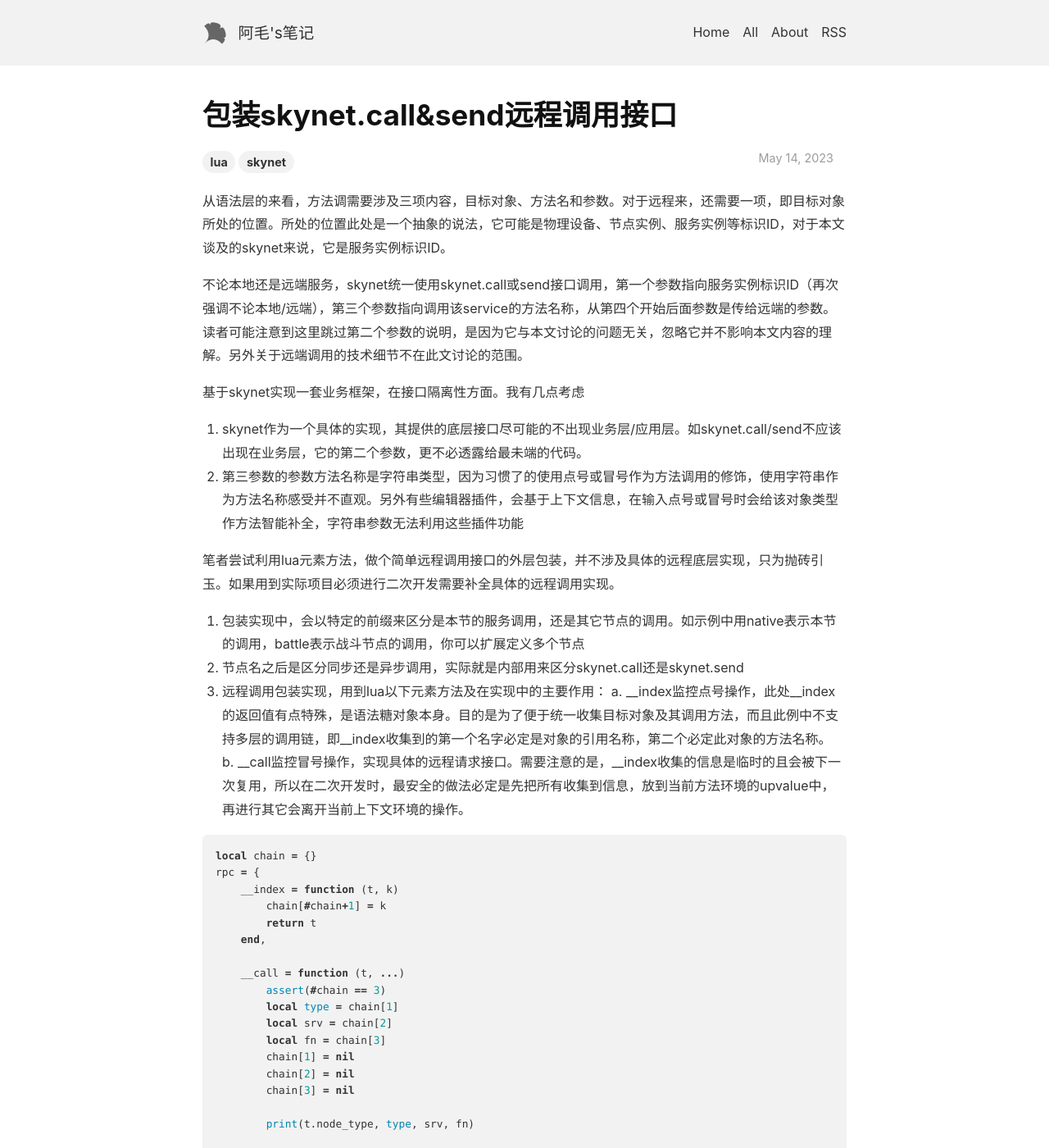
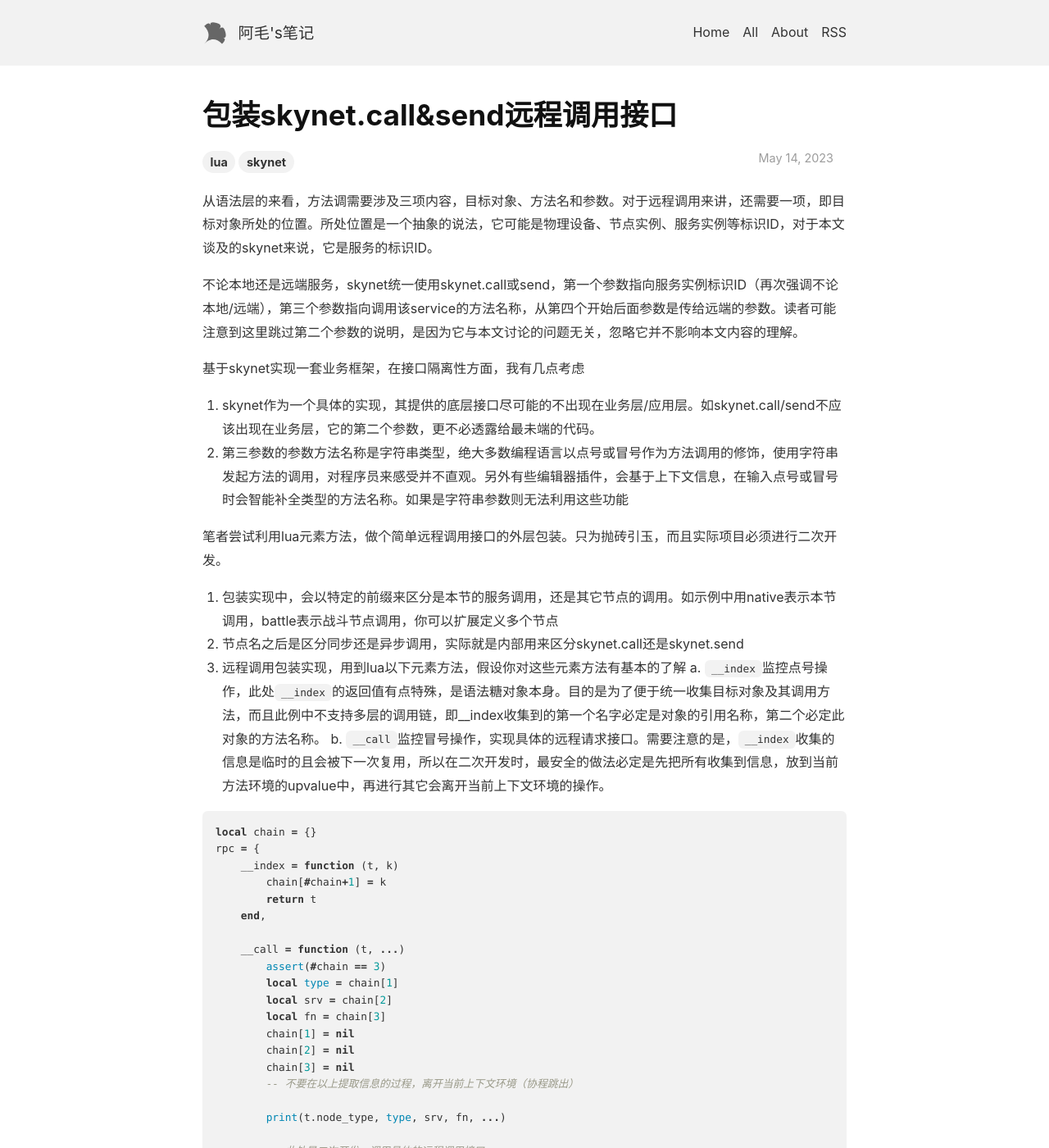
Before and after one commit to lizijie/lizijie.github.io, a Jekyll site: the page built from _posts/2023-05-14-包装skynet.call&send远程调用接口.md, in a window 1280 px wide and 1400 px high. Shown: the whole window at 82% size. Built offline with Jekyll 4.4.1, drawn with Linux system fonts in a browser that asks for light colours; nearby versions of some CDN libraries; comment, search, counter and statistics services are not loaded; some of the changed text lies outside the part shown.

Commit message:
update 2023-05-14-包装skynet.call&send远程调用接口

````diff
--- a/_posts/2023-05-14-包装skynet.call&send远程调用接口.md
+++ b/_posts/2023-05-14-包装skynet.call&send远程调用接口.md
@@ -5,22 +5,21 @@ key: 202305141004
 tags: lua skynet
 ---
 
-从语法层的来看，方法调需要涉及三项内容，目标对象、方法名和参数。对于远程来，还需要一项，即目标对象所处的位置。所处的位置此处是一个抽象的说法，它可能是物理设备、节点实例、服务实例等标识ID，对于本文谈及的skynet来说，它是服务实例标识ID。
+从语法层的来看，方法调需要涉及三项内容，目标对象、方法名和参数。对于远程调用来讲，还需要一项，即目标对象所处的位置。所处位置是一个抽象的说法，它可能是物理设备、节点实例、服务实例等标识ID，对于本文谈及的skynet来说，它是服务的标识ID。
 
-不论本地还是远端服务，skynet统一使用skynet.call或send接口调用，第一个参数指向服务实例标识ID（再次强调不论本地/远端），第三个参数指向调用该service的方法名称，从第四个开始后面参数是传给远端的参数。读者可能注意到这里跳过第二个参数的说明，是因为它与本文讨论的问题无关，忽略它并不影响本文内容的理解。另外关于远端调用的技术细节不在此文讨论的范围。
+不论本地还是远端服务，skynet统一使用skynet.call或send，第一个参数指向服务实例标识ID（再次强调不论本地/远端），第三个参数指向调用该service的方法名称，从第四个开始后面参数是传给远端的参数。读者可能注意到这里跳过第二个参数的说明，是因为它与本文讨论的问题无关，忽略它并不影响本文内容的理解。
 
-基于skynet实现一套业务框架，在接口隔离性方面。我有几点考虑
-1. skynet作为一个具体的实现，其提供的底层接口尽可能的不出现业务层/应用层。如skynet.call/send不应该出现在业务层，它的第二个参数，更不必透露给最未端的代码。
-2. 第三参数的参数方法名称是字符串类型，因为习惯了的使用点号或冒号作为方法调用的修饰，使用字符串作为方法名称感受并不直观。另外有些编辑器插件，会基于上下文信息，在输入点号或冒号时会给该对象类型作方法智能补全，字符串参数无法利用这些插件功能
+基于skynet实现一套业务框架，在接口隔离性方面，我有几点考虑
+1. skynet作为一个具体的实现，其提供的底层接口尽可能的不出现在业务层/应用层。如skynet.call/send不应该出现在业务层，它的第二个参数，更不必透露给最未端的代码。
+2. 第三参数的参数方法名称是字符串类型，绝大多数编程语言以点号或冒号作为方法调用的修饰，使用字符串发起方法的调用，对程序员来感受并不直观。另外有些编辑器插件，会基于上下文信息，在输入点号或冒号时会智能补全类型的方法名称。如果是字符串参数则无法利用这些功能
 
 
-笔者尝试利用lua元素方法，做个简单远程调用接口的外层包装，并不涉及具体的远程底层实现，只为抛砖引玉。如果用到实际项目必须进行二次开发需要补全具体的远程调用实现。
-
-1. 包装实现中，会以特定的前缀来区分是本节的服务调用，还是其它节点的调用。如示例中用native表示本节的调用，battle表示战斗节点的调用，你可以扩展定义多个节点
+笔者尝试利用lua元素方法，做个简单远程调用接口的外层包装。只为抛砖引玉，而且实际项目必须进行二次开发。
+1. 包装实现中，会以特定的前缀来区分是本节的服务调用，还是其它节点的调用。如示例中用native表示本节调用，battle表示战斗节点调用，你可以扩展定义多个节点
 2. 节点名之后是区分同步还是异步调用，实际就是内部用来区分skynet.call还是skynet.send
-3. 远程调用包装实现，用到lua以下元素方法及在实现中的主要作用：
-a. __index监控点号操作，此处__index的返回值有点特殊，是语法糖对象本身。目的是为了便于统一收集目标对象及其调用方法，而且此例中不支持多层的调用链，即__index收集到的第一个名字必定是对象的引用名称，第二个必定此对象的方法名称。
-b. __call监控冒号操作，实现具体的远程请求接口。需要注意的是，__index收集的信息是临时的且会被下一次复用，所以在二次开发时，最安全的做法必定是先把所有收集到信息，放到当前方法环境的upvalue中，再进行其它会离开当前上下文环境的操作。
+3. 远程调用包装实现，用到lua以下元素方法，假设你对这些元素方法有基本的了解
+    a. `__index`监控点号操作，此处`__index`的返回值有点特殊，是语法糖对象本身。目的是为了便于统一收集目标对象及其调用方法，而且此例中不支持多层的调用链，即__index收集到的第一个名字必定是对象的引用名称，第二个必定此对象的方法名称。
+    b. `__call`监控冒号操作，实现具体的远程请求接口。需要注意的是，`__index`收集的信息是临时的且会被下一次复用，所以在二次开发时，最安全的做法必定是先把所有收集到信息，放到当前方法环境的upvalue中，再进行其它会离开当前上下文环境的操作。
 
 
 ```lua
@@ -39,28 +38,40 @@ rpc = {
         chain[1] = nil
         chain[2] = nil
         chain[3] = nil
+        -- 不要在以上提取信息的过程，离开当前上下文环境（协程跳出）
 
-        print(t.node_type, type, srv, fn)
+        print(t.node_type, type, srv, fn, ...)
 
         -- 此处是二次开发，调用具体的远程调用接口
     end
 }
 
--- 定义节点参数
+-- 定义节点参数，根据需要扩展更多节点
 native = setmetatable({node_type=1}, rpc)
 battle = setmetatable({node_type=2}, rpc)
-
 ```
 
 ```lua
-native.send.batttle_mgr.start_battle()
-native.send.batttle_mgr.start_battle()
+native.call.role_mgr.kick_role(1,2)
+native.send.role_mgr.kick_role("3")
 
-battle.call.batttle_mgr.start_battle()
-battle.call.batttle_mgr.start_battle()
+battle.call.batttle_mgr.start_battle({})
+battle.send.batttle_mgr.start_battle({1}, 2)
 ```
+
+输出的内容如下：
+```
+1       call    role_mgr        kick_role       1       2
+1       send    role_mgr        kick_role       3
+2       call    batttle_mgr     start_battle    table: 0x1981cc0
+2       send    batttle_mgr     start_battle    table: 0x1981da0        2
+```
+
+如果同一个游戏大区业务，划分在不同节点管理，你可能期望在远程调用时指定游戏区号。所以再次强调以上的远程调用封装，仅仅是一个示例程序，展示的重点是如何利用lua的元表方法，收集远程调用的信息。对于诸如此类项目本身特定的需要，有必要进行二次封闭，同时尽量做到对实际项目最为适用的调用方式。
+
+
 <b>原文:<br>
-<https://lizijie.github.io/2023/04/09/skynet%E4%B8%ADdebug_console%E6%80%A7%E8%83%BD%E5%8F%82%E6%95%B0%E8%AF%B4%E6%98%8E.html>
+<https://lizijie.github.io/2023/05/14/%E5%8C%85%E8%A3%85skynet.call&send%E8%BF%9C%E7%A8%8B%E8%B0%83%E7%94%A8%E6%8E%A5%E5%8F%A3.html>
 <br>
 作者github:<br>
 <https://github.com/lizijie>
````
